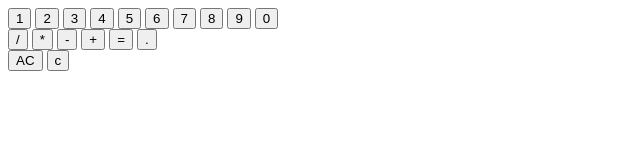
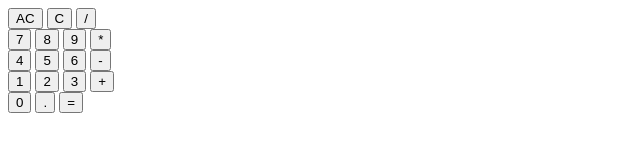
Before and after one commit to moeller-marc/the-odin-project-calculator, a plain HTML site: page index.html in a window 1280 px wide. Shown: the whole page, without its empty margins (0-640 px from the left). Drawn offline with Linux system fonts and the light colour scheme.

Commit message:
fix(ui): change html to enable different layout

```diff
--- a/index.html
+++ b/index.html
@@ -8,29 +8,33 @@
   </head>
   <body>
     <div id="calculator">
-      <div id="numberButtons">
-        <button type="button">1</button>
-        <button type="button">2</button>
-        <button type="button">3</button>
-        <button type="button">4</button>
-        <button type="button">5</button>
-        <button type="button">6</button>
-        <button type="button">7</button>
-        <button type="button">8</button>
-        <button type="button">9</button>
-        <button type="button">0</button>
+      <div class="row">
+        <button class="metaOperator" type="button">AC</button>
+        <button class="metaOperator" type="button">C</button>
+        <button class="operator" type="button">/</button>
       </div>
-      <div id="operators">
-        <button type="button">/</button>
-        <button type="button">*</button>
-        <button type="button">-</button>
-        <button type="button">+</button>
-        <button type="button">=</button>
-        <button type="button">.</button>
+      <div class="row">
+        <button class="number" type="button">7</button>
+        <button class="number" type="button">8</button>
+        <button class="number" type="button">9</button>
+        <button class="operator" type="button">*</button>
       </div>
-      <div id="metaOperator">
-        <button type="button">AC</button>
-        <button type="button">c</button>
+      <div class="row">
+        <button class="number" type="button">4</button>
+        <button class="number" type="button">5</button>
+        <button class="number" type="button">6</button>
+        <button class="operator" type="button">-</button>
+      </div>
+      <div class="row">
+        <button class="number" type="button">1</button>
+        <button class="number" type="button">2</button>
+        <button class="number" type="button">3</button>
+        <button class="operator" type="button">+</button>
+      </div>
+      <div class="row">
+        <button class="number" type="button">0</button>
+        <button class="number" type="button">.</button>
+        <button class="operator" type="button">=</button>
       </div>
     </div>
   </body>
```
